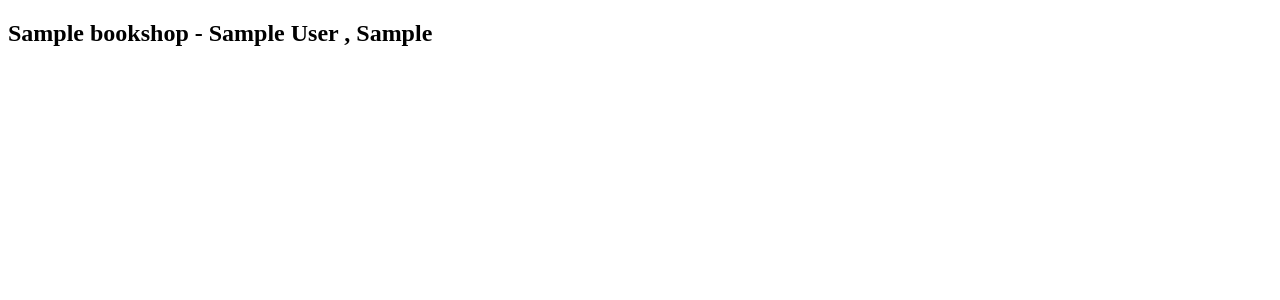
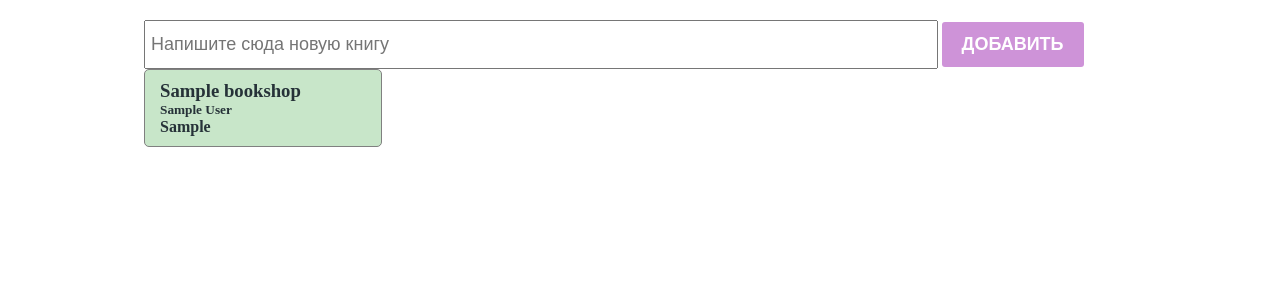
Before and after one commit to ElenaSharpilova/todo, a Django app: page /books/ in a window 1280 px wide. Shown: the top 300 px of the page. Run offline with Django 3.2, Linux system fonts and the light colour scheme; tables that the repository leaves empty hold one stand-in row (values such as "Sample post").

Commit message:
added book form

```diff
--- a/main/static/styles/index.css
+++ b/main/static/styles/index.css
@@ -41,6 +41,14 @@ section{
 }
 
 .todo_container{
+    padding: 30px 20px;
+    display: flex;
+    justify-content: space-around;
+    flex-wrap: wrap;
+    width: 100%;
+}
+
+.book_container{
     padding: 30px 20px;
     display: flex;
     justify-content: space-around;
--- a/main/templates/books.html
+++ b/main/templates/books.html
@@ -1,13 +1,36 @@
+{% load static %}
 <!DOCTYPE html>
 <html lang="en">
 <head>
     <meta charset="UTF-8">
     <meta name="viewport" content="width=device-width, initial-scale=1.0">
     <title>Books</title>
+    <link rel="stylesheet" href="{% static 'styles/index.css' %}" />
+    <link rel="stylesheet" href="{% static 'styles/checkbox.css' %}">
 </head>
 <body>
-    {% for books in books_list %}
-        <h2>{{ books.title }} - {{ books.author }} , {{books.genre }}</h2>
-    {% endfor %}
+    <section>
+
+        <div class="create_container">
+            <form action="{% url 'add-book' %}" method="POST">
+                {% csrf_token %}
+                <input
+                    class="create_input"
+                    type="text"
+                    placeholder="Напишите сюда новую книгу"
+                    name="book_text"
+                />
+                <button class="create_button">Добавить</button>
+            </form>
+
+            {% for books in books_list %}
+            <div class="todo_item">
+                <h3>{{ books.title }}</h3>
+                <h5>{{ books.author }}</h5>
+                <h4>{{ books.price }}</h4>
+            </div>
+        {% endfor %}
+
+    </section>
 </body>
 </html>
--- a/main/views.py
+++ b/main/views.py
@@ -33,3 +33,10 @@ def add_todo(request):
     todo = ToDo(text=text)
     todo.save()
     return redirect(test)
+
+def add_book(request):
+    form = request.POST
+    text = form["book_text"]
+    book = BookShop(title=text)
+    book.save()
+    return redirect(books)
--- a/todo/urls.py
+++ b/todo/urls.py
@@ -30,5 +30,6 @@ urlpatterns = [
     path("homework31_2", hw_31_2),
     path("books/", books),
     path("add-todo/", add_todo, name="add-todo"),
+    path("add-book/", add_book, name="add-book"),
 ]   + static(settings.STATIC_URL, document_root=settings.STATIC_ROOT) \
     + static(settings.MEDIA_URL, document_root=settings.MEDIA_ROOT)
```
